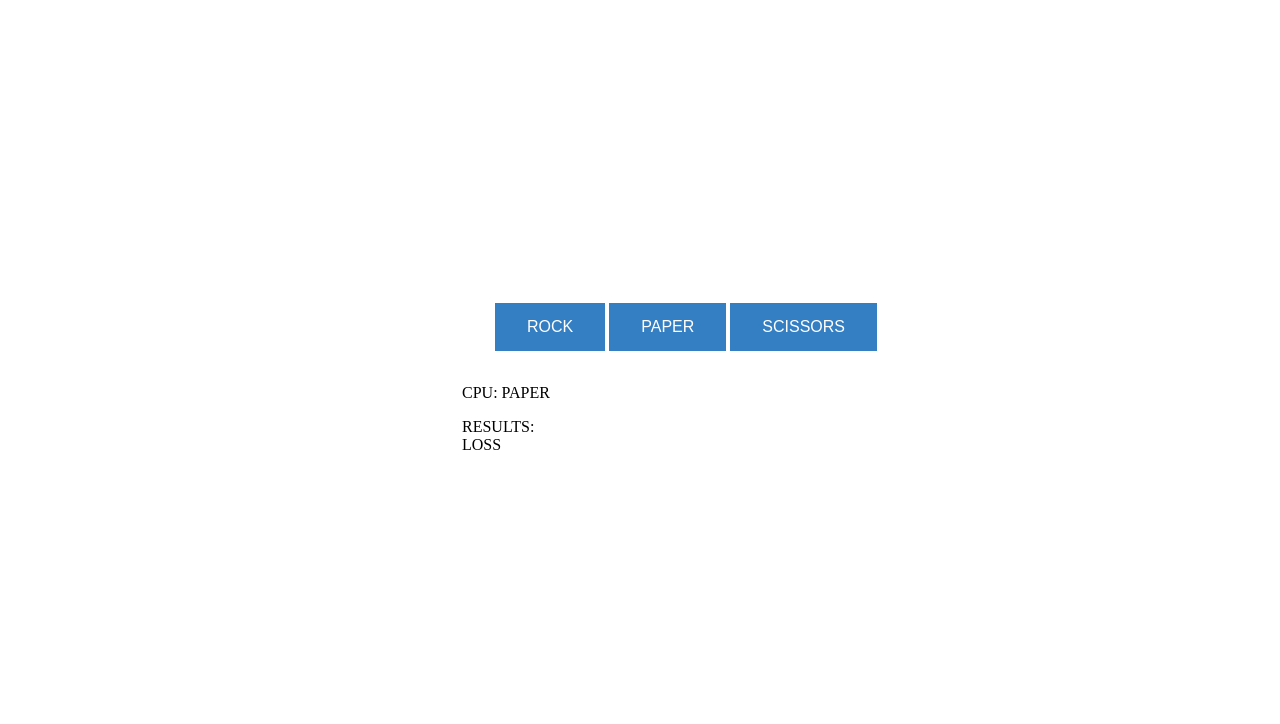
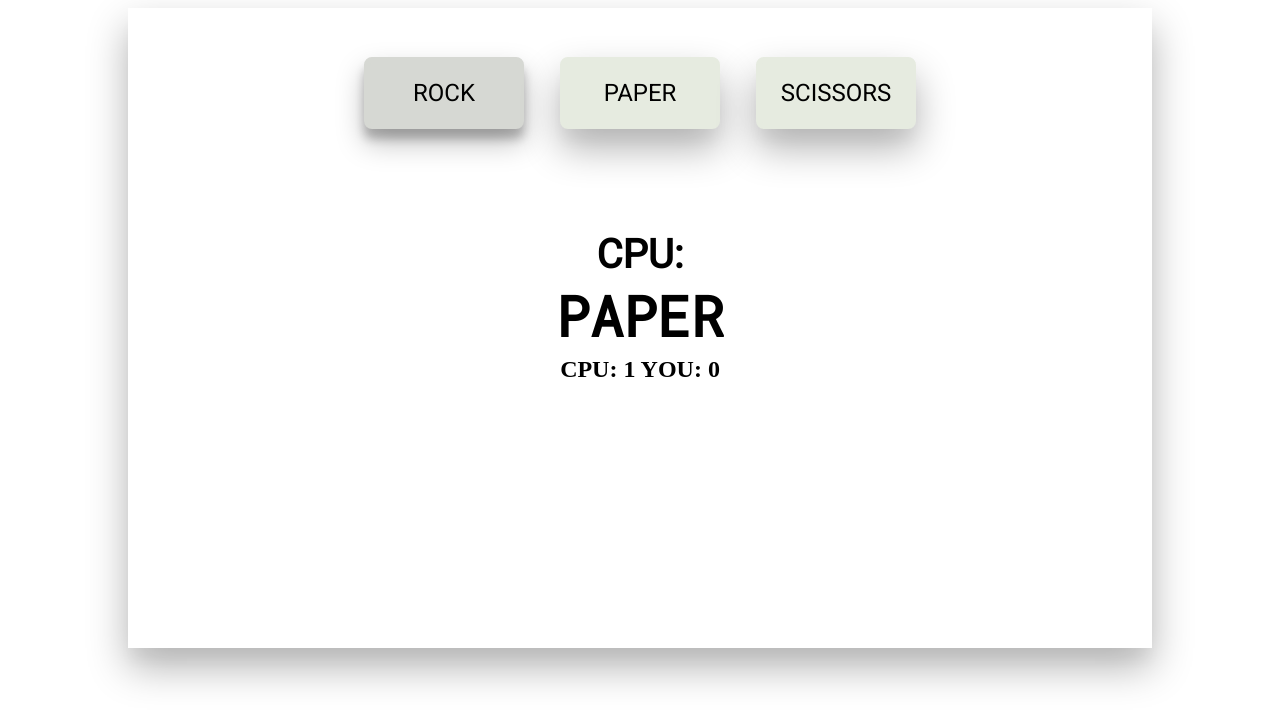
Before and after one commit to robo-monk/rps, a plain HTML site: page index.html in a window 1280 px wide. Both pictures are taken after a click on the button "ROCK". Drawn offline with Linux system fonts and the light colour scheme.

Commit message:
upgrade with buttons and shit

```diff
--- a/index.html
+++ b/index.html
@@ -5,29 +5,47 @@
     <head>
         <title>RPS</title>
         <link rel="stylesheet" href="style.css">
-        <script src="script.js"></script>
+
+        <!-- import the fonts -->
+        <link href="https://fonts.googleapis.com/css?family=Roboto|Roboto+Mono&display=swap" rel="stylesheet">
+
 
     </head>
 
     <body>
 
-        <div id="main">
-             <table id="ui">
+    <div id="main">
+        <table id="ui">
 
-            <th><button type="button" id="rock" onclick="store_ui(1)">ROCK</button></th>
-            <th><button type="button" id="paper" onclick="store_ui(2)">PAPER</button></th>
-            <th><button type="button" id="scissors" onclick="store_ui(3)">SCISSORS</button></th>
+            <tr>
 
+                <th><button data-key="37" type="button" class="button" id="rock" onclick="store_ui(1)">ROCK</button></th>
+                <th><button data-key="38" type="button" class="button" id="paper" onclick="store_ui(2)">PAPER</button></th>
+                <th><button data-key="39" type="button" class="button" id="scissors" onclick="store_ui(3)">SCISSORS</button></th>
+
+            </tr>
+        </table>
+
+        <table id="info">
+
+            <tr>
+                <th>
+                    <div id="txt_cpu"> CPU: </div>
+                    <div id="cpu"> - </div>
+                </th>
+            </tr>
+            <tr>
+                <th>
+
+                    <div id="results"> </div>
+                </th>
+            </tr>
 
         </table>
 
-        <div id="cpu_out"> CPU:  </div>
-
-        <p id="results"> RESULTS: </p>
-
-
     </div>
 
+    <script src="script.js"></script>
 
     </body>
 
--- a/script.js
+++ b/script.js
@@ -1,5 +1,9 @@
 var ui =0;
 var cpu=0;
+var pressing = false;
+var cpu_score = 0;
+var p_score = 0;
+var end = false;
 
 //1 rock | 2 paper | 3 scissors
 // 1-2 L | 1-3 W | 2-1 W | 2-3 L | 3-1 L | 3-2 W
@@ -34,7 +38,7 @@ function randrand_rps(){
 
     }
 
-    document.getElementById("cpu_out").innerText = "CPU: " + text;
+    document.getElementById("cpu").innerText = text;
 
     evaluate();
 }
@@ -58,6 +62,84 @@ function evaluate(){
         } else { out_msg = "WIN"; } //3-2
     }
 
-    document.getElementById("results").innerText = "RESULTS: " + out_msg;
+    assess(out_msg)
+    document.getElementById("results").innerText = "CPU: " + cpu_score + " YOU: " + p_score;
 
 }
+
+function assess(inp){
+
+    if (p_score < 5 && cpu_score < 5){
+
+        if (inp == "WIN") {
+            p_score += 1;
+        }
+
+        if (inp == "LOSS") {
+            cpu_score += 1
+        }
+
+        if (inp == "DRAW") {
+            cpu_score += 1
+            p_score += 1;
+        }
+
+    }else {
+
+        if (cpu_score<p_score){
+            document.getElementById("cpu").innerText = "YOU WON -- press any button to continue";
+        }else{
+            document.getElementById("cpu").innerText = "YOU LOST -- press any button to continue";
+        }
+
+        end = true;
+
+    }
+
+    return inp;
+
+}
+
+function buttonPress(e){
+
+    if (!end){
+        const button = document.querySelector(`button[data-key="${e.keyCode}"]`);
+        button.classList.add('animating');
+
+        if (!pressing) {
+            store_ui(e - 36);
+        }
+
+        pressing = true; //todo make pressing a list with currently pressed buttons
+    }else {
+        reset();
+    }
+
+}
+
+function buttonUnpress(e) {
+
+    const button = document.querySelector(`button[data-key="${e.keyCode}"]`);
+    button.classList.remove('animating');
+    pressing=false;
+
+}
+
+function reset(){
+
+    ui = 0;
+    cpu = 0;
+    pressing = false;
+    cpu_score = 0;
+    p_score = 0;
+    end = false;
+
+
+}
+
+const buttons = Array.from(document.querySelectorAll('.button'));
+
+
+
+window.addEventListener('keydown', buttonPress);
+window.addEventListener('keyup', buttonUnpress)
--- a/style.css
+++ b/style.css
@@ -1,11 +1,44 @@
 #main{
+
     position: absolute;
-    top: 40%;
-    left: 40%;
-    margin-top: -50px;
-    margin-left: -50px;
-    width: 100px;
-    height: 100px;
+    left: 10%;
+    width: 80%;
+    height: 80%;
+    font-size: 1.5rem;
+    box-shadow: 0 19px 38px rgba(0,0,0,0.30), 0 15px 12px rgba(0,0,0,0.02);
+
+
+}
+
+#ui{
+
+  padding: 40px;
+    margin: auto;
+
+}
+
+#info{
+
+  padding: 50px;
+    margin: auto;
+
+}
+
+#txt_cpu{
+
+  font-family: 'Roboto', sans-serif;
+  font-size: 2.5rem;
+  text-align: center;
+  justify-content: center;
+
+}
+
+#cpu {
+
+  font-family: 'Roboto Mono', monospace !important;
+  font-size: 3.5rem;
+
+
 }
 
 #ui{
@@ -14,13 +47,36 @@
 
 }
 
-button {
-  background-color: #347FC4; /* Green */
-  border: none;
-  color: white;
-  padding: 15px 32px;
+.button {
+
+  border: .4rem solid black;
+  border-radius: .5rem;
+  margin: 1rem;
+  font-size: 1.5rem;
+  padding: 1rem .5rem;
+  transition: all .07s ease;
+  width: 10rem;
   text-align: center;
-  text-decoration: none;
-  display: inline-block;
-  font-size: 16px;
+  color: black;
+  background: rgba(0,0,0,0.4);
+  font-family: 'Roboto', sans-serif;
+  box-shadow: 0 19px 38px rgba(0,0,0,0.30), 0 15px 12px rgba(0,0,0,0.02);
+  border-color: #E6EBE0;
+  background-color:  #E6EBE0;
+
 }
+
+.animating {
+
+  transform: scale(1.1);
+  border-color: #F4F1BB;
+  box-shadow: 0 0 1rem #F4F1BB;
+
+}
+
+.button:hover, .button:focus, .button:active {
+    background-color: rgb(214, 216, 211);
+    border-color:  rgb(214, 216, 211);
+    box-shadow: 0 14px 28px rgba(0,0,0,0.25), 0 10px 10px rgba(0,0,0,0.22);
+
+}
```
